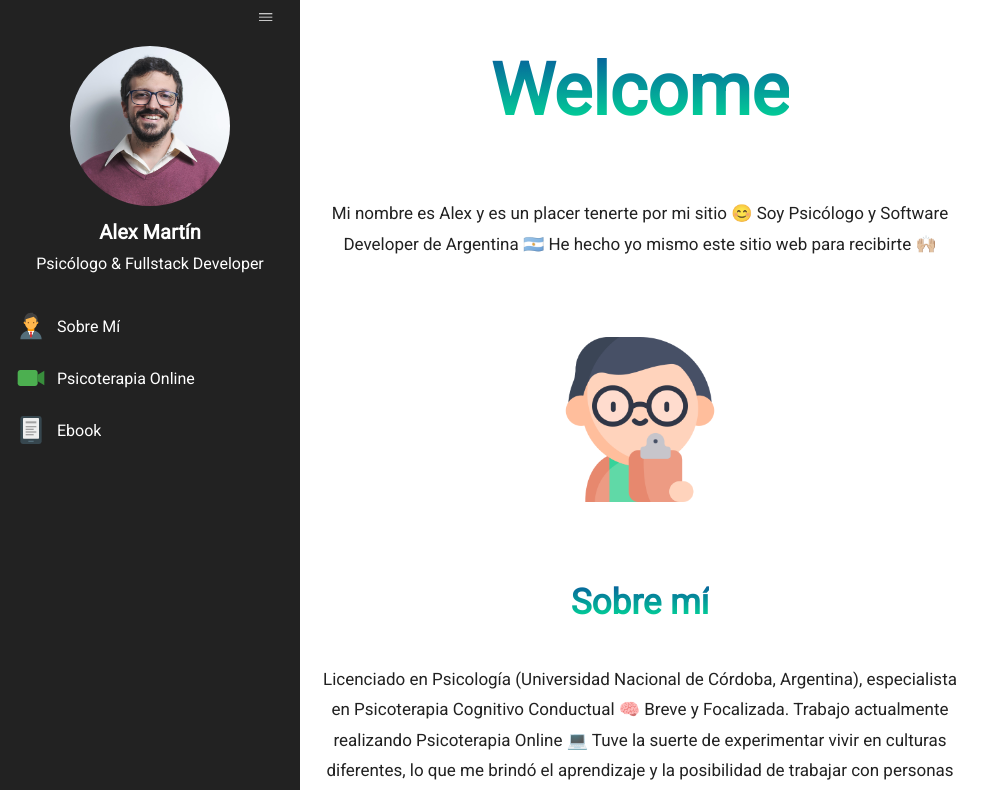
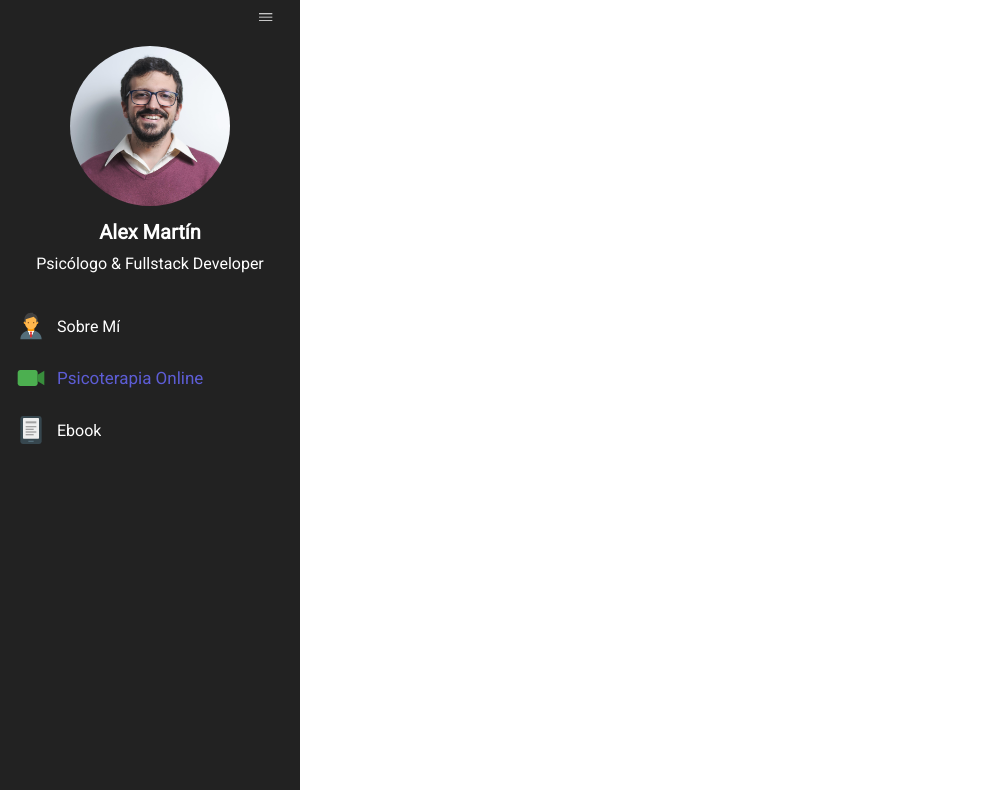
Before and after one commit to AlexEMartin/psicoweb, a React (Create React App) app: page /services in a window 1280 px wide. Shown: the top 790 px of the page, without its empty margins (0-1002 px from the left). Built offline with nearby package versions, Linux system fonts and the light colour scheme.

Commit message:
Router and links added

```diff
--- a/package.json
+++ b/package.json
@@ -14,6 +14,7 @@
     "react": "^18.2.0",
     "react-dom": "^18.2.0",
     "react-icons": "^4.6.0",
+    "react-router-dom": "^6.4.3",
     "react-scripts": "5.0.1",
     "typescript": "^4.9.3",
     "web-vitals": "^2.1.4"
--- a/src/App.tsx
+++ b/src/App.tsx
@@ -1,13 +1,17 @@
-import { Home } from "./components/Home";
-
+import { Routes, Route } from 'react-router-dom'
+import Home from "./components/Home";
+import Services from './components/Services';
+import Ebook from "./components/Ebook";
 
 const App = () => {
 
 
   return (
-      <div>
-        <Home />
-      </div>
+      <Routes>
+        <Route path='/' element={<Home />} />
+        <Route path='/services' element={<Services />} />
+        <Route path='/ebook' element={<Ebook />} />
+      </Routes>
   )
 }
 
--- /dev/null
+++ b/src/components/Ebook.scss
@@ -0,0 +1,8 @@
+
+.ebook-page {
+    display: flex;
+    flex-direction: column;
+    justify-content: center;
+    align-items: center;
+    font-family: "Roboto", sans-serif;
+}
--- /dev/null
+++ b/src/components/Ebook.tsx
@@ -0,0 +1,13 @@
+import { SideBar } from "./sidebar/SideBar"
+import './Ebook.scss';
+
+
+const Ebook = () => {
+  return (
+    <div className="ebook-page">
+        <SideBar />
+    </div>
+  )
+}
+
+export default Ebook
--- a/src/components/Home.scss
+++ b/src/components/Home.scss
@@ -11,7 +11,7 @@
   }
 }
 
-.Home {
+.home {
   display: flex;
   flex-direction: column;
   justify-content: center;
@@ -57,10 +57,11 @@
     display: flex;
     gap: 4px;
     flex-wrap: wrap;
+    margin: 50px;
 
-    @media (max-width: 768px) {
-      margin-right: 10px;
-    }
+    // @media (max-width: 768px) {
+    //   margin-right: 10px;
+    // }
   }
 
   .flag {
--- a/src/components/Home.tsx
+++ b/src/components/Home.tsx
@@ -4,10 +4,10 @@ import terapeuta from '../images/terapeuta.png'
 import profile from '../images/profile.jpeg'
 
 
-export const Home = () => {
+const Home = () => {
 
     return (
-        <div className='Home'>
+        <div className='home'>
             <SideBar />
             <h1 className='home-title'>Welcome</h1>
             <p className='home-p1'>
@@ -44,3 +44,5 @@ export const Home = () => {
         </div>
     )
 }
+
+export default Home;
--- /dev/null
+++ b/src/components/Services.scss
@@ -0,0 +1,8 @@
+
+.services {
+    display: flex;
+    flex-direction: column;
+    justify-content: center;
+    align-items: center;
+    font-family: "Roboto", sans-serif;
+}
--- /dev/null
+++ b/src/components/Services.tsx
@@ -0,0 +1,12 @@
+import './Services.scss';
+import { SideBar } from "./sidebar/SideBar";
+
+const Services = () => {
+  return (
+    <div className="services">
+        <SideBar />
+    </div>
+  )
+}
+
+export default Services
--- a/src/components/sidebar/SideBar.tsx
+++ b/src/components/sidebar/SideBar.tsx
@@ -16,13 +16,13 @@ export const SideBar = () => {
           id: '2',
           label: 'Psicoterapia Online',
           icon: FcVideoCall,
-          url: '/'
+          url: '/services'
         },
         {
           id: '3',
           label: 'Ebook',
           icon: FcKindle,
-          url: '/'
+          url: '/ebook'
         }
       ]
 
--- a/src/components/sidebar/SideBarMenuItemView.scss
+++ b/src/components/sidebar/SideBarMenuItemView.scss
@@ -6,13 +6,19 @@
   align-items: center;
   margin: 0 5px;
 
-  a {
+  .linkBar {
     color: white;
     text-decoration: none;
     display: block;
     padding: 10px;
     width: 100%;
     border-radius: 5px;
+    cursor: pointer;
+
+    &.active {
+      font-size: 17px;
+      color: rgb(93, 93, 213);
+    }
 
     .ItemContent {
       display: flex;
--- a/src/components/sidebar/SideBarMenuItemView.tsx
+++ b/src/components/sidebar/SideBarMenuItemView.tsx
@@ -1,6 +1,7 @@
 import { SideBarMenuItem } from "../../types/types";
 import { classNames } from "../../util/classes";
 import './SideBarMenuItemView.scss';
+import { NavLink } from "react-router-dom";
 
 interface SideBarMenuItemViewProps {
     item: SideBarMenuItem;
@@ -11,14 +12,14 @@ export const SideBarMenuItemView = ({ item, isOpen }:SideBarMenuItemViewProps) =
 
     return (
         <div className="SideBarMenuItemView">
-            <a href={item.url}>
+            <NavLink to={item.url} className="linkBar">
                 <div className={classNames('ItemContent', isOpen ? '' : 'collapsed')}>
                     <div className='icon'>
                         <item.icon size='32' />
                     </div>
                     <span className='label'>{item.label}</span>
                 </div>
-            </a>
+            </NavLink>
             {
                 !isOpen ? <div className='tooltip'>{item.label}</div> : ''
             }
--- a/src/index.tsx
+++ b/src/index.tsx
@@ -3,14 +3,17 @@ import ReactDOM from 'react-dom/client';
 import './index.css';
 import App from './App';
 import reportWebVitals from './reportWebVitals';
+import { BrowserRouter } from 'react-router-dom';
 
 const root = ReactDOM.createRoot(
   document.getElementById('root') as HTMLElement
 );
 root.render(
-  <React.StrictMode>
-    <App />
-  </React.StrictMode>
+  <BrowserRouter>
+    <React.StrictMode>
+      <App />
+    </React.StrictMode>
+  </BrowserRouter>
 );
 
 // If you want to start measuring performance in your app, pass a function
```
Also changed, not shown: 1 other file (tests, documents, lock files or other folders).
